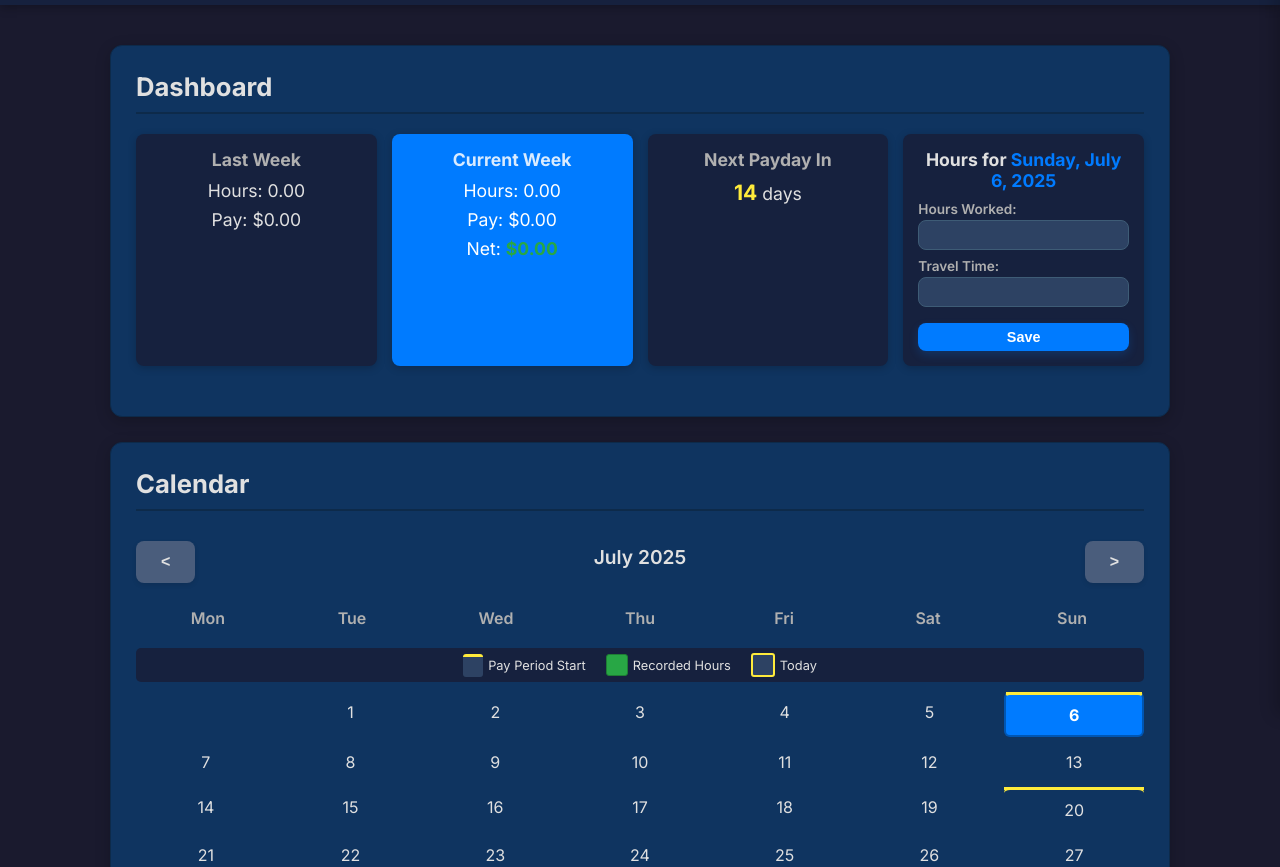
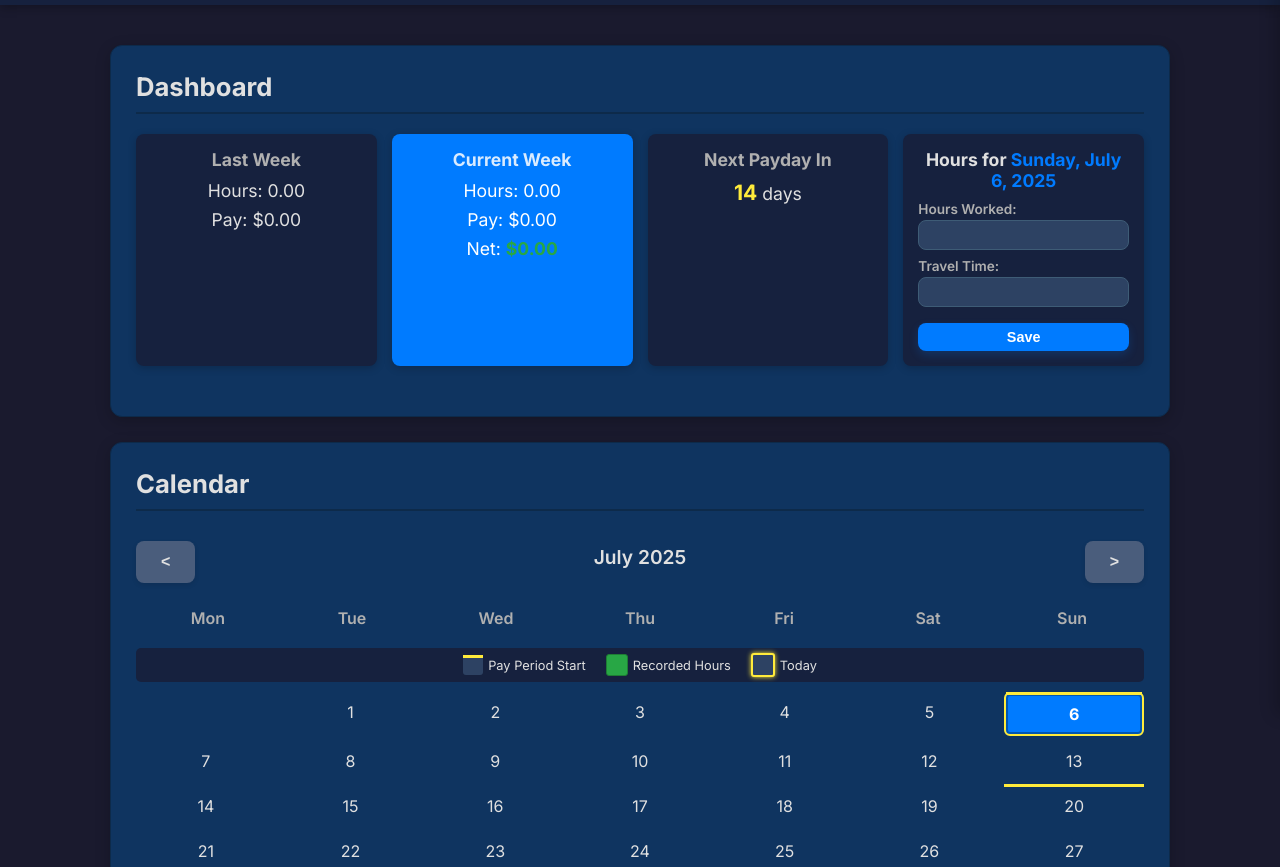
Before and after one commit to EndlessBeard/FuckYouPayMe, a website built with Vite: page index.html in a window 1280 px wide. Shown: the part 85-952 px from the top of the page. Built offline with nearby package versions, Linux system fonts and the light colour scheme.

Commit message:
Improve calendar visual indicators and fix overlap issues
- Enhanced 'today' indicator with a glow effect and improved z-index
- Fixed overlapping visual indicators when a day has multiple states
- Created specific styles for days that are both 'today' and other indicators
- Improved pay period start indicator to ensure it doesn't conflict with borders
- Updated the calendar legend to match the improved styling

```diff
--- a/src/style.css
+++ b/src/style.css
@@ -470,6 +470,9 @@ body {
 .calendar-day.today {
     border: 2px solid var(--highlight-color);
     font-weight: bold;
+    position: relative;
+    box-shadow: 0 0 5px var(--highlight-color);
+    z-index: 1;
 }
 
 .calendar-day.selected {
@@ -491,21 +494,42 @@ body {
     box-shadow: 0 0 0 2px var(--calendar-highlight-border);
 }
 
+/* Handle combinations of today with other indicators */
+.calendar-day.today.has-hours {
+    background-color: var(--calendar-highlight-bg);
+    border: 2px solid var(--highlight-color);
+    box-shadow: inset 0 0 0 2px var(--calendar-highlight-border);
+    z-index: 2;
+}
+
+.calendar-day.today.selected {
+    background-color: var(--calendar-selected-bg);
+    border: 2px solid var(--highlight-color);
+    box-shadow: inset 0 0 0 2px var(--calendar-selected-border);
+}
+
+.calendar-day.today.pay-period-start {
+    border: 2px solid var(--highlight-color);
+}
+
+.calendar-day.today.pay-period-start:before {
+    z-index: 3; /* Ensure the yellow line appears above everything */
+}
+
 /* Pay period start indicator - yellow line at the top of the calendar day */
 .calendar-day.pay-period-start {
-    border-top: 3px solid var(--pay-period-start-color);
     position: relative;
 }
 
 .calendar-day.pay-period-start:before {
     content: "";
     position: absolute;
-    top: -3px;
+    top: -2px;
     left: 0;
     right: 0;
     height: 3px;
     background-color: var(--pay-period-start-color);
-    z-index: 2;
+    z-index: 3;
 }
 
 /* Calendar Legend */
@@ -535,8 +559,18 @@ body {
 }
 
 .legend-color.pay-period-start {
-    border-top: 3px solid var(--pay-period-start-color);
+    position: relative;
     background-color: var(--input-bg);
+}
+
+.legend-color.pay-period-start:before {
+    content: "";
+    position: absolute;
+    top: 0;
+    left: 0;
+    right: 0;
+    height: 3px;
+    background-color: var(--pay-period-start-color);
 }
 
 .legend-color.has-hours {
@@ -547,6 +581,7 @@ body {
 .legend-color.today {
     background-color: var(--input-bg);
     border: 2px solid var(--highlight-color);
+    box-shadow: 0 0 5px var(--highlight-color);
 }
 
 /* Paycheck Display Section */
```
